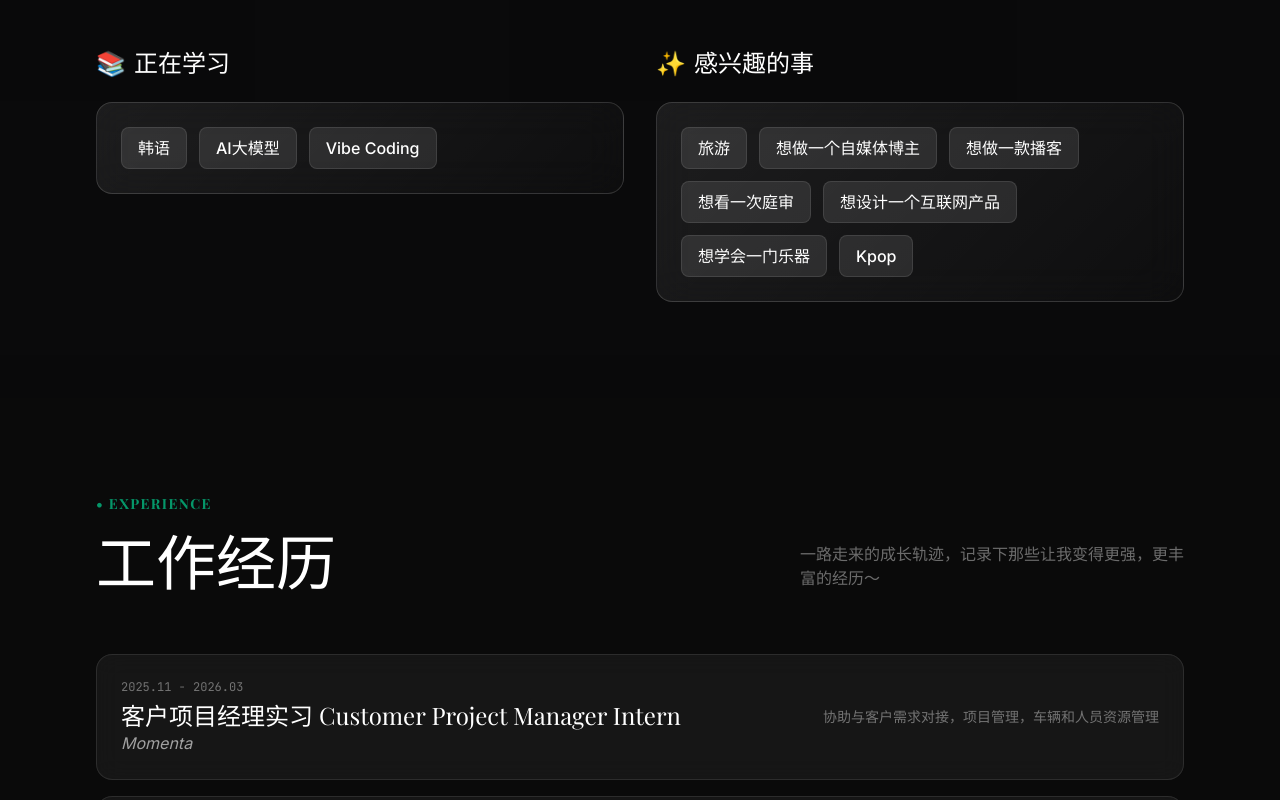
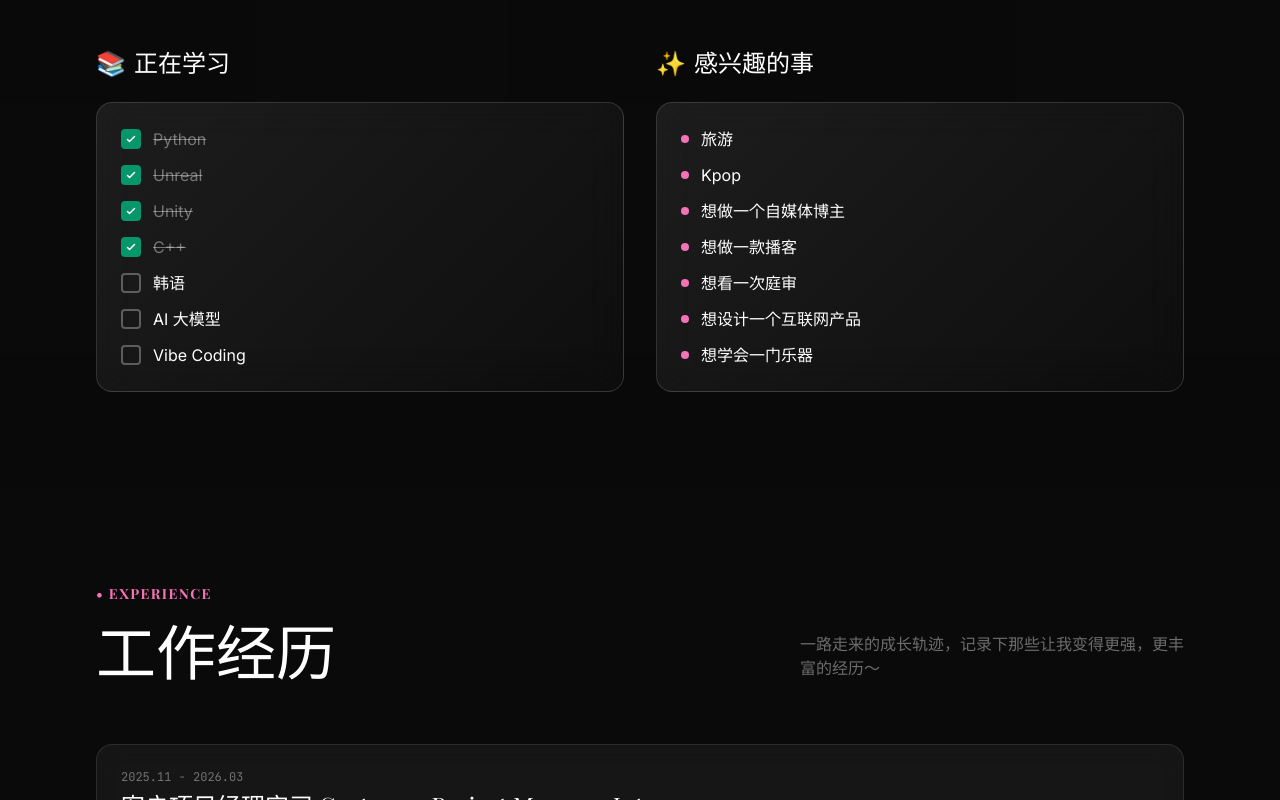
Before and after one commit to qingyue3/MyWeb, a React (Vite) app: page / in a window 1280 px wide. Shown: the part 2440-3240 px from the top of the page. Built offline with nearby package versions, Linux system fonts and the light colour scheme; a web font is replaced by a local one.

Commit message:
Update App.tsx

```diff
--- a/src/App.tsx
+++ b/src/App.tsx
@@ -34,11 +34,11 @@ interface Work {
 const PROJECTS: Project[] = [
   {
     id: 1,
-    title: "3D虚拟遗址交互",
+    title: "3D 虚拟遗址交互",
     description: "数字重建的真实遗址场景，用户可以在虚拟环境中交互查看遗址的详细信息，包括历史事件、人物介绍、环境变化等。",
     tags: ["Ureal5", "A/B Test", "Human Computer Interaction", "Virtual Reality","3D Modeling"],
     image: "/images/Heritage.webp",
-    link: "#"
+    link: "https://github.com/qingyue3/VR_Heritage"
   },
   {
     id: 2,
@@ -46,7 +46,7 @@ const PROJECTS: Project[] = [
     description: "实现黑白棋游戏的基本规则，包括棋盘布局、棋子移动、游戏结束判断等功能。",
     tags: ["Unity 3D", "C#", "MiniMax Algorithm", "Game Design","Animation Design"],
     image: "/images/Othello.webp",
-    link: "#"
+    link: "https://github.com/qingyue3/Othello"
   },
   {
     id: 3,
@@ -287,13 +287,28 @@ const Tags = () => (
             正在学习
           </h3>
           <div className="glass-card p-6 rounded-2xl" style={{ background: 'linear-gradient(135deg, rgba(255,255,255,0.08) 0%, rgba(255,255,255,0.02) 100%)', backdropFilter: 'blur(20px)', border: '1px solid rgba(255,255,255,0.15)' }}>
-            <div className="flex flex-wrap gap-3">
-              {['韩语', 'AI大模型', 'Vibe Coding'].map((item, i) => (
-                <span key={i} className="px-4 py-2 text-base font-medium rounded-lg" style={{ background: 'rgba(255,255,255,0.1)', border: '1px solid rgba(255,255,255,0.1)' }}>
-                  {item}
-                </span>
+            <ul className="space-y-3">
+              {[
+                { name: 'Python', learned: true },
+                { name: 'Unreal', learned: true },
+                { name: 'Unity', learned: true },
+                { name: 'C++', learned: true },
+                { name: '韩语', learned: false },
+                { name: 'AI 大模型', learned: false },
+                { name: 'Vibe Coding', learned: false }
+              ].map((item, i) => (
+                <li key={i} className="flex items-center gap-3">
+                  <span className={`w-5 h-5 rounded border-2 flex items-center justify-center flex-shrink-0 ${item.learned ? 'bg-brand-green border-brand-green' : 'border-white/30'}`}>
+                    {item.learned && (
+                      <svg className="w-3 h-3 text-white" fill="none" stroke="currentColor" viewBox="0 0 24 24">
+                        <path strokeLinecap="round" strokeLinejoin="round" strokeWidth={3} d="M5 13l4 4L19 7" />
+                      </svg>
+                    )}
+                  </span>
+                  <span className={`text-base ${item.learned ? 'line-through text-white/40' : ''}`}>{item.name}</span>
+                </li>
               ))}
-            </div>
+            </ul>
           </div>
         </div>
 
@@ -303,13 +318,14 @@ const Tags = () => (
             感兴趣的事
           </h3>
           <div className="glass-card p-6 rounded-2xl" style={{ background: 'linear-gradient(135deg, rgba(255,255,255,0.08) 0%, rgba(255,255,255,0.02) 100%)', backdropFilter: 'blur(20px)', border: '1px solid rgba(255,255,255,0.15)' }}>
-            <div className="flex flex-wrap gap-3">
-              {['旅游', '想做一个自媒体博主', '想做一款播客', '想看一次庭审', '想设计一个互联网产品', '想学会一门乐器', "Kpop"].map((item, i) => (
-                <span key={i} className="px-4 py-2 text-base font-medium rounded-lg" style={{ background: 'rgba(255,255,255,0.1)', border: '1px solid rgba(255,255,255,0.1)' }}>
-                  {item}
-                </span>
+            <ul className="space-y-3">
+              {['旅游', 'Kpop', '想做一个自媒体博主', '想做一款播客', '想看一次庭审', '想设计一个互联网产品', '想学会一门乐器'].map((item, i) => (
+                <li key={i} className="flex items-center gap-3">
+                  <span className="w-2 h-2 rounded-full bg-brand-pink flex-shrink-0"></span>
+                  <span className="text-base">{item}</span>
+                </li>
               ))}
-            </div>
+            </ul>
           </div>
         </div>
       </div>
@@ -321,7 +337,7 @@ const Works = () => (
   <section className="section-padding">
     <div className="flex flex-col md:flex-row md:items-end justify-between mb-16 gap-8">
       <div>
-        <span className="text-brand-green font-serif font-bold text-sm tracking-widest uppercase mb-4 block">
+        <span className="text-brand-pink font-serif font-bold text-sm tracking-widest uppercase mb-4 block">
           • Experience
         </span>
         <h2 className="text-4xl md:text-6xl">工作经历</h2>
@@ -353,7 +369,7 @@ const Projects = () => (
   <section className="section-padding bg-zinc-950/50">
     <div className="flex flex-col md:flex-row md:items-end justify-between mb-16 gap-8">
       <div>
-        <span className="text-brand-pink font-serif font-bold text-sm tracking-widest uppercase mb-4 block">
+        <span className="text-brand-green font-serif font-bold text-sm tracking-widest uppercase mb-4 block">
           • Portfolio
         </span>
         <h2 className="text-4xl md:text-6xl">精选项目</h2>
```
